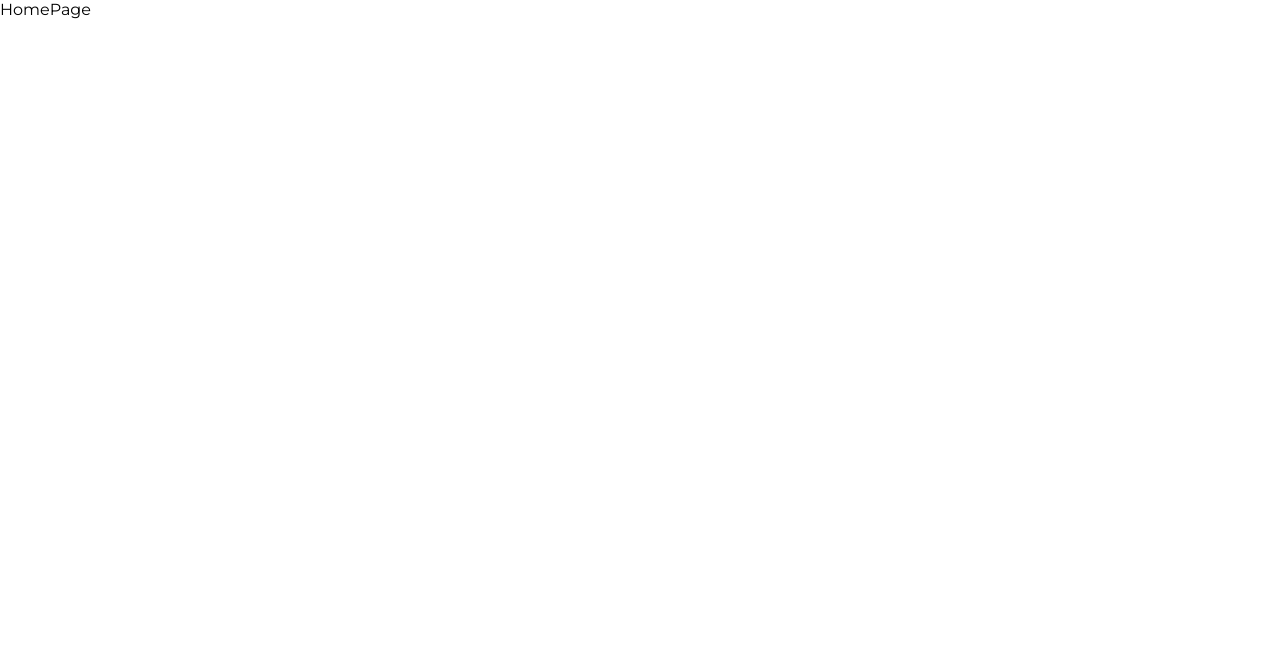
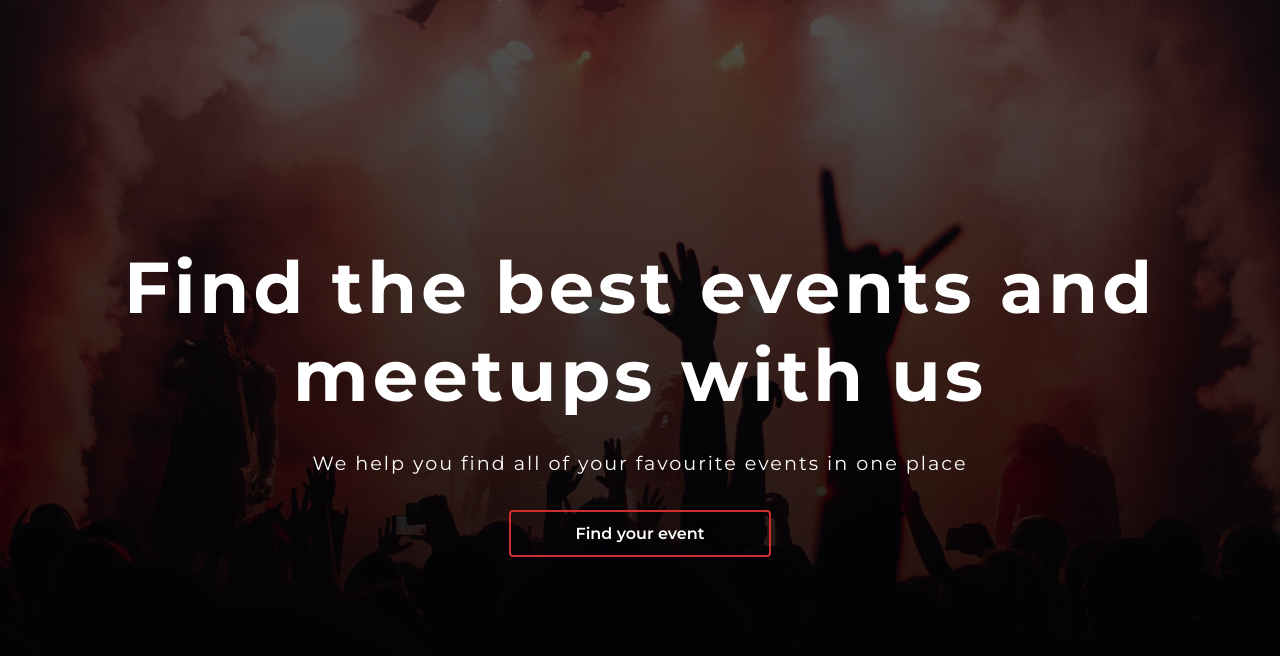
Before and after one commit to mittell/react-event-site, a React (Create React App) app: page / in a window 1280 px wide. Shown: the top 656 px of the page. Built offline with nearby package versions, Linux system fonts and the light colour scheme.

Commit message:
feat: added Hero component structure and styling

```diff
--- a/src/components/Hero/Hero.jsx
+++ b/src/components/Hero/Hero.jsx
@@ -1,7 +1,27 @@
 import React from 'react';
+import { Link } from 'react-router-dom';
+import { Button, Container, MainHeading } from '../../globalStyles';
+import { HeroSection, HeroText, ButtonWrapper } from './HeroStyles';
 
 function Hero() {
-	return <div>Hero</div>;
+	return (
+		<HeroSection id='hero'>
+			<Container>
+				<MainHeading inverse>
+					Find the best events and meetups with us
+				</MainHeading>
+				<HeroText>
+					We help you find all of your favourite events in one place
+				</HeroText>
+
+				<ButtonWrapper>
+					<Link to='/sign-up'>
+						<Button big>Find your event</Button>
+					</Link>
+				</ButtonWrapper>
+			</Container>
+		</HeroSection>
+	);
 }
 
 export default Hero;
--- a/src/components/Hero/HeroStyles.jsx
+++ b/src/components/Hero/HeroStyles.jsx
@@ -1 +1,30 @@
 import styled from 'styled-components';
+
+export const HeroSection = styled.section`
+	height: 100vh;
+	background: linear-gradient(to bottom, rgba(0, 0, 0, 0.6), rgba(0, 0, 0, 0.9)),
+		url('./assets/Hero.jpg');
+	background-position: center;
+	background-size: cover;
+	display: flex;
+	align-items: center;
+	box-shadow: inset 0 0 0 1000px rgba(0, 0, 0, 0.2);
+	object-fit: contain;
+`;
+
+export const HeroText = styled.p`
+	margin-bottom: 35px;
+	font-size: clamp(0.9rem, 1.5vw, 1.3rem);
+	line-height: 24px;
+	text-align: center;
+	letter-spacing: 2px;
+	color: white;
+`;
+
+export const ButtonWrapper = styled.div`
+	width: 100%;
+	display: flex;
+	justify-content: center;
+	flex-flow: wrap;
+	gap: 0.5rem;
+`;
--- a/src/pages/HomePage.jsx
+++ b/src/pages/HomePage.jsx
@@ -1,7 +1,8 @@
 import React from 'react';
+import Hero from '../components/Hero/Hero';
 
 function HomePage() {
-	return <div>HomePage</div>;
+	return <Hero>HomePage</Hero>;
 }
 
 export default HomePage;
```
